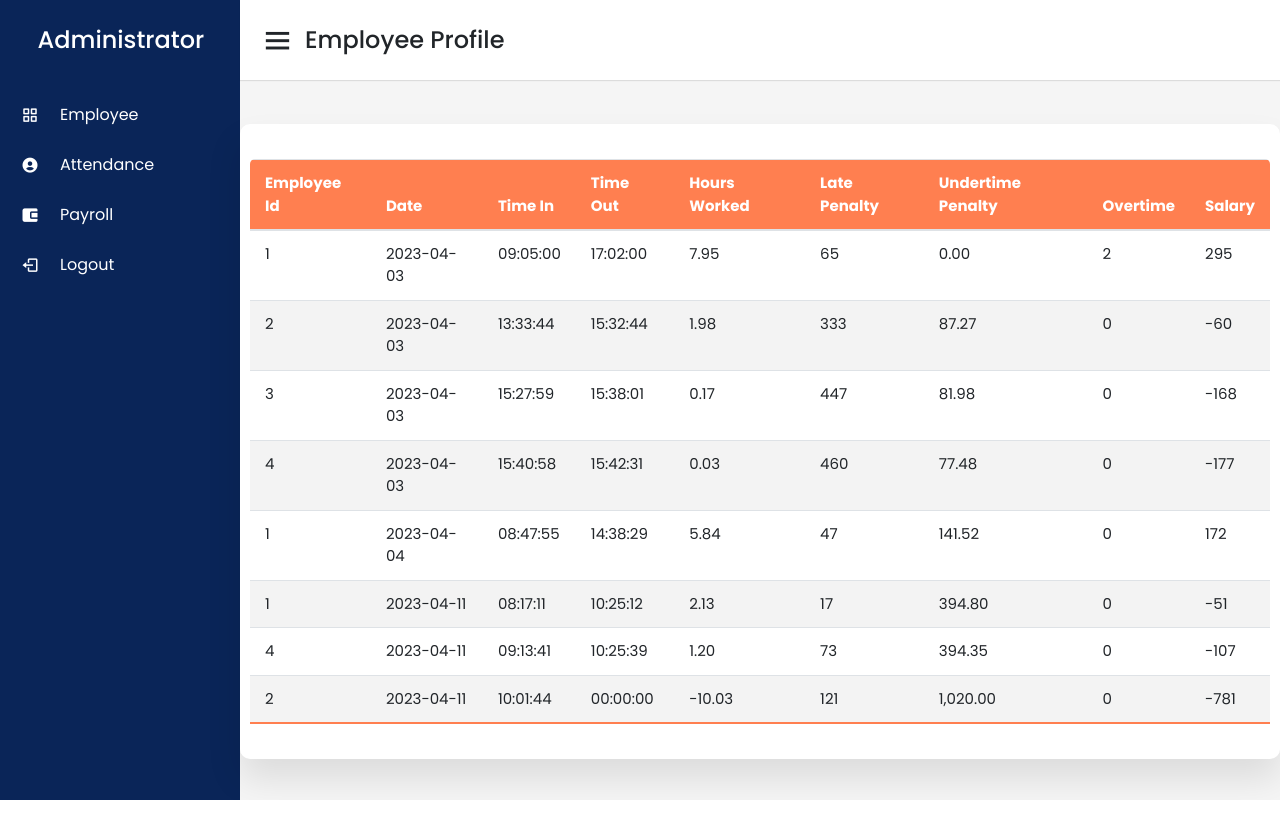
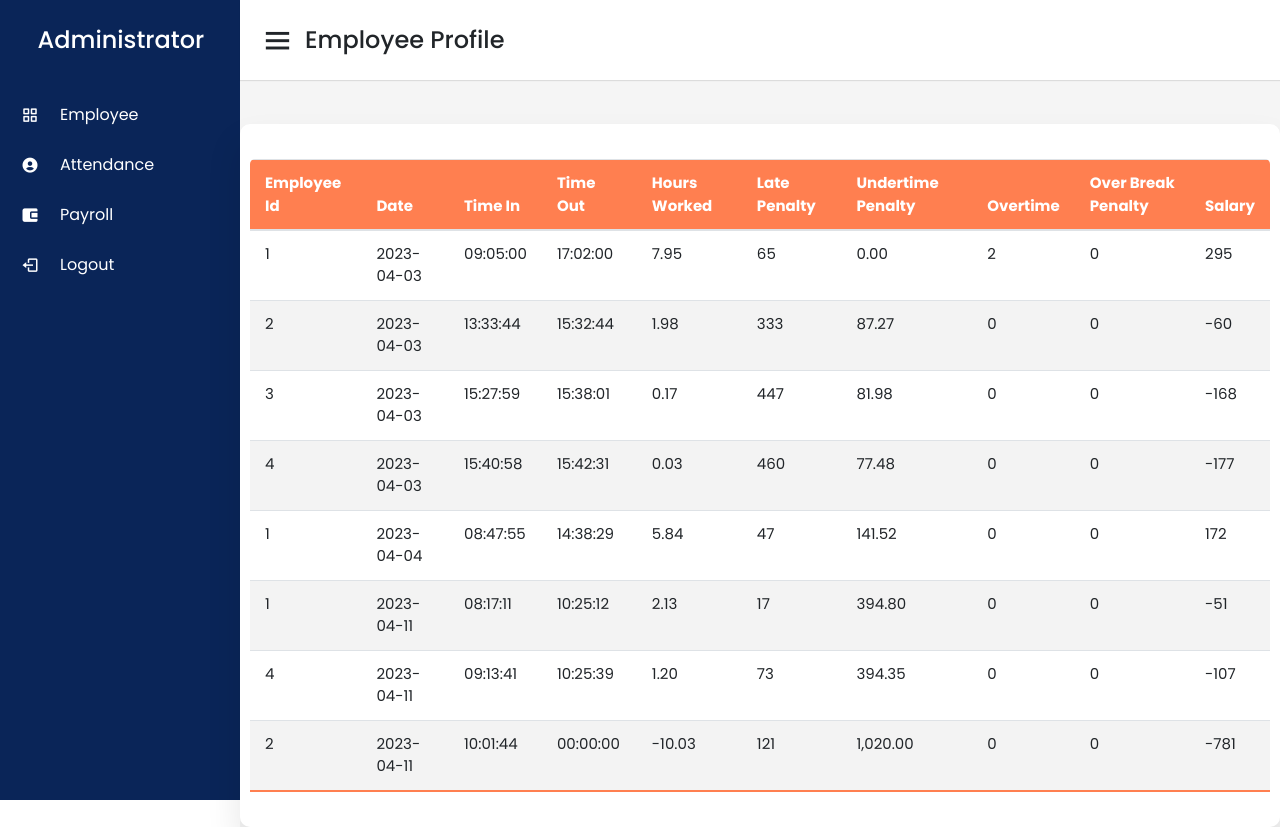
Before and after one commit to CzaPH/Payroll-System, a PHP site: page /payroll.php in a window 1280 px wide. Before the commit the page ends 800 px from the top, so only its background shows below. Run offline with PHP 8.4, Linux system fonts and the light colour scheme; data comes from the database, SQL or seed files in the repository; some libraries are stand-ins or nearby versions.

Commit message:
update over break calculation

```diff
--- a/payroll.php
+++ b/payroll.php
@@ -75,6 +75,7 @@ include "nav-Items.php";
                                 <th>Late Penalty</th>
                                 <th>Undertime Penalty</th>
                                 <th>Overtime</th>
+                                <th>Over break penalty</th>
                                 <th>Salary</th>
 
 
@@ -96,6 +97,7 @@ include "nav-Items.php";
                                     $date = $row['date'];
                                     $time_in = strtotime($row['time_in']);
                                     $time_out = strtotime($row['time_out']);
+                                    $end_break = strtotime($row['end_break']);
 
                                     // Calculate hours worked
                                     $hours_worked = ($time_out - $time_in) / 3600; //Divided into 1 hour. 3,600 seconds is equivalent to 1 hour
@@ -114,7 +116,13 @@ include "nav-Items.php";
                                       $overtime_minutes = ($time_out - $end_time) / 60;
                                       $overtime_pay = $overtime_minutes * 1; // deduction per minute is 1
                                     }
-                                   // Calculate undertime pay
+                                    //calculate overbreak
+                                    $over_break_pay = 0;
+                                    if ($end_break > strtotime('13:00:00')) { // break ends after 1 PM
+                                        $over_break_minutes = ($end_break - strtotime('13:00:00')) / 60;
+                                        $over_break_pay = $over_break_minutes * 1; // deduction per minute is 1
+                                    }
+                                                                    // Calculate undertime pay
                                     $undertime_pay = 0;
                                     if ($time_out < $end_time) {
                                     $undertime_minutes = ($end_time - $time_out) / 60;
@@ -124,7 +132,7 @@ include "nav-Items.php";
                                     // Calculate salary of late, overtime, and undertime pay
                                     $late_minutes = ($time_in - $start_time) / 60;
                                     $late_penalty = floor($late_minutes); // Round down to nearest integer
-                                    $salary = 360 - floor($late_minutes) - floor($undertime_pay);
+                                    $salary = 360 - floor($late_minutes) - floor($undertime_pay) - floor($over_break_pay);
                                     $undertime_pay_salary = -$undertime_pay; // negative value to indicate deduction
 
                                     // output data of the current row
@@ -137,7 +145,10 @@ include "nav-Items.php";
                                       <td>" .$late_penalty. "</td>
                                       <td>"  .number_format($undertime_pay, 2). "</td>
                                       <td>" .$overtime_pay. "</td>
+                                      <td>" .$over_break_pay. "</td>
                                       <td>" .$salary. "</td>
+
+
 
                                     </tr>";
                                   }
```
